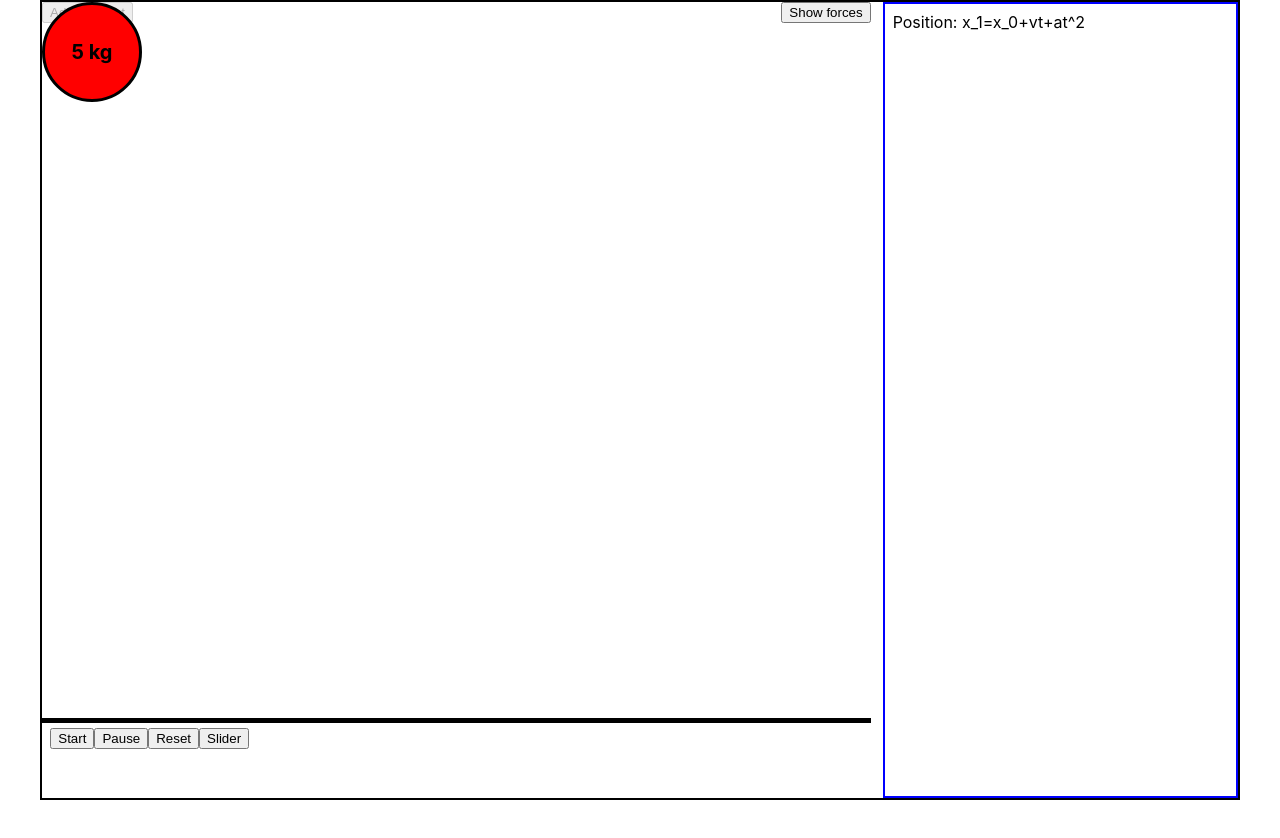
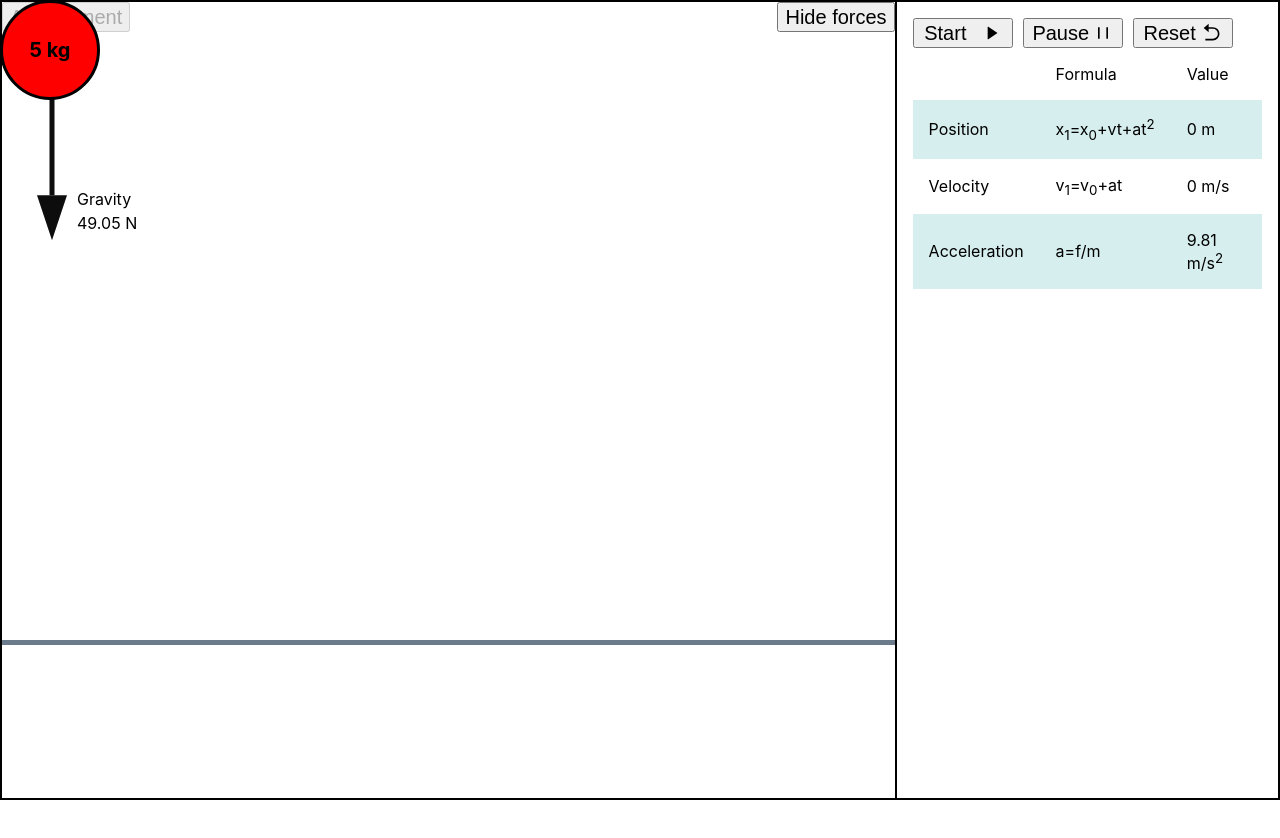
Before and after one commit to brynnchernosky/physics-mechanics-simulator, a React (Create React App) app: page / in a window 1280 px wide. Both pictures are taken after a click on the button "Add element". Shown: the top 838 px of the page. Before the commit the page ends 800 px from the top, so only its background shows below. Built offline with nearby package versions, Linux system fonts and the light colour scheme.

Commit message:
redesign

```diff
--- a/package.json
+++ b/package.json
@@ -13,7 +13,9 @@
     "node-sass": "^7.0.3",
     "react": "^18.2.0",
     "react-dom": "^18.2.0",
+    "react-icons": "^4.6.0",
     "react-scripts": "5.0.1",
+    "remixicon": "^2.5.0",
     "typescript": "^4.4.2",
     "web-vitals": "^2.1.0"
   },
--- a/src/App.scss
+++ b/src/App.scss
@@ -4,38 +4,54 @@
 
 .mechanicsSimulationContainer {
   height: 100vh;
-  width: 150vh;
-  border: solid black 2px;
-  margin: auto;
+  width: 100vw;
+  border: solid black 1px;
   display: flex;
-  overflow: hidden;
-}
 
-.mechanicsSimulationContentContainer {
-  width: 70%;
-
-  .mechanicsSimulationButtonsAndElements {
-    position: relative;
-    height: 90%;
+  .mechanicsSimulationContentContainer {
+    width: 70%;
+    border: 1px solid black;
 
     .mechanicsSimulationButtons {
       display: flex;
       justify-content: space-between;
     }
-
-    .mechanicsSimulationElements {
-    }
   }
 
-  .mechanicsSimulationFooter {
-    height: 10%;
-    margin: 1%;
+  .mechanicsSimulationEquationContainer {
+    border: 1px solid black;
+    width: 30%;
+    padding: 1em;
+    display: flex;
+    flex-direction: column;
+
+    .mechanicsSimulationFooter {
+      display: flex;
+
+      .controlButton {
+        margin-right: 0.5em;
+      }
+    }
   }
 }
 
-.mechanicsSimulationEquationContainer {
-  width: 30%;
-  border: solid blue 2px;
-  padding: 0.5em;
-  margin-left: 1%;
+table,
+th,
+td {
+  // border: 1px solid black;
+  border-collapse: collapse;
+  padding: 1em;
 }
+
+tr:nth-child(even) {
+  background-color: #d6eeee;
+}
+
+button {
+  height: 30px;
+  min-width: 100px;
+  font-size: 20px;
+  display: flex;
+  justify-content: space-around;
+  align-items: center;
+}
--- a/src/App.tsx
+++ b/src/App.tsx
@@ -4,6 +4,7 @@ import { Weight, IForce } from "./Weight";
 import "./App.scss";
 import { start } from "repl";
 import { IWallProps, Wall } from "./Wall";
+import { RiPlayFill, RiPauseFill, RiArrowGoBackFill } from "react-icons/ri";
 
 export interface ISimulationElement {
   type: string;
@@ -27,7 +28,11 @@ function App() {
   const [simulationPaused, setSimulationPaused] = useState<boolean>(true);
   const [timer, setTimer] = useState<number>(0);
   const [intervalId, setIntervalId] = useState<NodeJS.Timer | null>(null);
-  const [showForces, setShowForces] = useState<boolean>(false);
+  const [showForces, setShowForces] = useState<boolean>(true);
+
+  const [positionDisplay, setPositionDisplay] = useState(0);
+  const [velocityDisplay, setVelocityDisplay] = useState(0);
+  const [accelerationDisplay, setAccelerationDisplay] = useState(0);
 
   const addWeight = () => {
     const weight: ISimulationElement = {
@@ -43,7 +48,7 @@ function App() {
 
   useEffect(() => {
     const walls: IWallProps[] = [];
-    walls.push({ length: 100, xPos: 0, yPos: 100, angleInDegrees: 0 });
+    walls.push({ length: 70, xPos: 0, yPos: 80, angleInDegrees: 0 });
     setWallPositions(walls);
   }, []);
 
@@ -74,6 +79,7 @@ function App() {
             {simulationElements.map((element, index) => {
               if (element.type === "weight") {
                 const forceOfGravity: IForce = {
+                  description: "Gravity",
                   magnitude: element.mass * 9.81,
                   directionInDegrees: 270,
                 };
@@ -93,6 +99,9 @@ function App() {
                       setPaused={setSimulationPaused}
                       forces={[forceOfGravity]}
                       showForces={showForces}
+                      setPositionDisplay={setPositionDisplay}
+                      setVelocityDisplay={setVelocityDisplay}
+                      setAccelerationDisplay={setAccelerationDisplay}
                     />
                   </div>
                 );
@@ -114,24 +123,32 @@ function App() {
             })}
           </div>
         </div>
+      </div>
+      <div className="mechanicsSimulationEquationContainer">
         <div className="mechanicsSimulationFooter">
           <button
+            className="controlButton"
             onClick={() => {
               setSimulationPaused(false);
             }}
           >
             {" "}
             Start
+            <i className="ri-admin-line"></i>
+            <RiPlayFill />
           </button>
           <button
+            className="controlButton"
             onClick={() => {
               setSimulationPaused(true);
             }}
           >
             {" "}
             Pause
+            <RiPauseFill />
           </button>
           <button
+            className="controlButton"
             onClick={() => {
               setSimulationPaused(true);
               setSimulationReset(!simulationReset);
@@ -139,13 +156,37 @@ function App() {
           >
             {" "}
             Reset
+            <RiArrowGoBackFill />
           </button>
-          <button> Slider</button>
         </div>
-      </div>
-      <div className="mechanicsSimulationEquationContainer">
         <div className="mechanicsSimulationEquation">
-          Position: x_1=x_0+vt+at^2
+          <table>
+            <tr>
+              <td></td>
+              <td>Formula</td>
+              <td>Value</td>
+            </tr>
+            <tr>
+              <td>Position</td>
+              <td>
+                x<sub>1</sub>=x<sub>0</sub>+vt+at<sup>2</sup>
+              </td>
+              <td>{positionDisplay} m</td>
+            </tr>
+            <tr>
+              <td>Velocity</td>
+              <td>
+                v<sub>1</sub>=v<sub>0</sub>+at
+              </td>
+              <td>{velocityDisplay} m/s</td>
+            </tr>
+            <tr>
+              <td>Acceleration</td> <td>a=f/m</td>
+              <td>
+                {accelerationDisplay} m/s<sup>2</sup>
+              </td>
+            </tr>
+          </table>
         </div>
       </div>
     </div>
--- a/src/Wall.tsx
+++ b/src/Wall.tsx
@@ -21,7 +21,7 @@ export const Wall = (props: IWallProps) => {
     position: "absolute" as "absolute",
     left: xPos + "%",
     top: yPos + "%",
-    backgroundColor: "black",
+    backgroundColor: "#6c7b8b",
     zIndex: -1000,
   };
 
--- a/src/Weight.tsx
+++ b/src/Weight.tsx
@@ -5,6 +5,7 @@ import { IWallProps } from "./Wall";
 import "./Weight.scss";
 
 export interface IForce {
+  description?: string;
   magnitude: number;
   directionInDegrees: number;
 }
@@ -26,6 +27,9 @@ export interface IWeightProps {
   walls: IWallProps[];
   forces: IForce[];
   showForces: boolean;
+  setPositionDisplay: (val: number) => any;
+  setVelocityDisplay: (val: number) => any;
+  setAccelerationDisplay: (val: number) => any;
 }
 
 export const Weight = (props: IWeightProps) => {
@@ -47,6 +51,9 @@ export const Weight = (props: IWeightProps) => {
     walls,
     forces,
     showForces,
+    setPositionDisplay,
+    setVelocityDisplay,
+    setAccelerationDisplay,
   } = props;
 
   const [updatedStartPosX, setUpdatedStartPosX] = useState(startPosX);
@@ -65,7 +72,7 @@ export const Weight = (props: IWeightProps) => {
 
   useEffect(() => {
     if (!paused) {
-      checkForCollisions();
+      checkForCollisionsWithGround();
     }
   }, [incrementTime]);
 
@@ -102,6 +109,7 @@ export const Weight = (props: IWeightProps) => {
     });
     setXAcceleration(newXAcc);
     setYAcceleration(newYAcc);
+    setAccelerationDisplay(Math.round(newYAcc * 100) / 100);
   };
 
   const updatePos = (timestep: number) => {
@@ -115,6 +123,10 @@ export const Weight = (props: IWeightProps) => {
       yVelocity * timestep +
       0.5 * yAcceleration * timestep * timestep;
     setYPosition(newYPos);
+
+    const displayPos =
+      window.innerHeight * 0.8 - newYPos - 2 * (radius ?? 5) + 5;
+    setPositionDisplay(Math.round(displayPos * 100) / 100);
   };
 
   const updateVelocity = (timestep: number) => {
@@ -122,22 +134,21 @@ export const Weight = (props: IWeightProps) => {
     setXVelocity(newXVelocity);
     const newYVelocity = yVelocity + yAcceleration * timestep;
     setYVelocity(newYVelocity);
+    setVelocityDisplay(Math.round(newYVelocity * 100) / 100);
   };
 
-  const checkForCollisions = () => {
+  const checkForCollisionsWithGround = () => {
     let collision = false;
-    // const minX = xPosition;
-    // const maxX = xPosition + 2 * (radius ?? 5);
-    // const minY = yPosition;
     const effectiveRadius = radius ?? 5;
     const maxY = yPosition + yVelocity * timestepSize + 2 * effectiveRadius;
-    const containerHeight = window.innerHeight * 0.9;
+    const containerHeight = window.innerHeight;
     if (yVelocity != 0) {
       walls.forEach((wall) => {
         const wallHeight = (wall.yPos / 100) * containerHeight;
         if (maxY >= wallHeight) {
-          setYPosition(wallHeight - 2 * effectiveRadius);
+          setYPosition(wallHeight - 2 * effectiveRadius + 5);
           const newForce: IForce = {
+            description: "Normal force",
             magnitude: 9.81 * mass,
             directionInDegrees: wall.angleInDegrees + 90,
           };
@@ -192,23 +203,31 @@ export const Weight = (props: IWeightProps) => {
         onPointerMove={(e) => {
           e.preventDefault();
           if (dragging) {
-            let y = e.clientY;
-            if (e.clientY > window.innerHeight * 0.9) {
-              y = window.innerHeight * 0.9;
-            }
-            let x = e.clientX;
-            if (e.clientX > window.innerHeight * 1.1) {
-              x = window.innerHeight * 1.1;
-            } else if (x < window.innerHeight * 0.15) {
-              x = window.innerHeight * 0.15;
+            const originalYPosition = yPosition;
+            let newY = yPosition + e.clientY - clickPositionY;
+            if (newY > window.innerHeight * 0.81 - 2 * (radius ?? 5)) {
+              newY = window.innerHeight * 0.81 - 2 * (radius ?? 5);
             }
 
-            setXPosition(xPosition + x - clickPositionX);
-            setYPosition(yPosition + y - clickPositionY);
-            setUpdatedStartPosX(xPosition + x - clickPositionX);
-            setUpdatedStartPosY(yPosition + y - clickPositionY);
-            setClickPositionX(x);
-            setClickPositionY(y);
+            const originalXPosition = xPosition;
+            let newX = xPosition + e.clientX - clickPositionX;
+            if (newX > window.innerWidth * 0.7 - 2 * (radius ?? 5)) {
+              newX = window.innerWidth * 0.7 - 2 * (radius ?? 5);
+            } else if (newX < 0) {
+              newX = 0;
+            }
+
+            setXPosition(newX);
+            setYPosition(newY);
+            setUpdatedStartPosX(newX);
+            setUpdatedStartPosY(newY);
+            setPositionDisplay(
+              Math.round(
+                (window.innerHeight * 0.8 - 2 * (radius ?? 5) - newY + 5) * 100
+              ) / 100
+            );
+            setClickPositionX(e.clientX);
+            setClickPositionY(e.clientY);
           }
         }}
         onPointerUp={(e) => {
@@ -224,29 +243,39 @@ export const Weight = (props: IWeightProps) => {
       {!dragging &&
         showForces &&
         updatedForces.map((force, index) => {
-          const arrowStartY = yPosition + (radius ?? 5) / 2;
-          const arrowStartX = xPosition + (radius ?? 5);
-          const arrowEndY =
+          let arrowStartY: number = yPosition;
+          const arrowStartX: number = xPosition + (radius ?? 5);
+          let arrowEndY: number =
             arrowStartY -
             Math.abs(force.magnitude) *
               3 *
               Math.sin((force.directionInDegrees * Math.PI) / 180);
-          const arrowEndX =
+          const arrowEndX: number =
             arrowStartX +
             Math.abs(force.magnitude) *
               3 *
               Math.cos((force.directionInDegrees * Math.PI) / 180);
 
+          let color = "#0d0d0d";
+          if (arrowStartY > arrowEndY) {
+            // color = "#ffff00";
+            arrowStartY -= radius ?? 5;
+            arrowEndY -= radius ?? 5;
+          }
+
           return (
+            <div key={index}>
               <div
-              key={index}
                 style={{
                   pointerEvents: "none",
                   position: "absolute",
                   zIndex: -1,
                 }}
               >
-              <svg width={"5000px"} height={"5000px"}>
+                <svg
+                  width={window.innerWidth + "px"}
+                  height={window.innerHeight + "px"}
+                >
                   <defs>
                     <marker
                       id="arrow"
@@ -257,7 +286,7 @@ export const Weight = (props: IWeightProps) => {
                       orient="auto"
                       markerUnits="strokeWidth"
                     >
-                    <path d="M0,0 L0,6 L9,3 z" fill="#000" />
+                      <path d="M0,0 L0,6 L9,3 z" fill={color} />
                     </marker>
                   </defs>
                   <line
@@ -265,11 +294,26 @@ export const Weight = (props: IWeightProps) => {
                     y1={arrowStartY}
                     x2={arrowEndX}
                     y2={arrowEndY}
-                  stroke="#000"
+                    stroke={color}
                     strokeWidth="5"
                     markerEnd="url(#arrow)"
                   />
                 </svg>
+              </div>
+              <div
+                style={{
+                  pointerEvents: "none",
+                  position: "relative",
+                  left: arrowEndX + 25 + "px",
+                  top: arrowEndY + "px",
+                  zIndex: -1,
+                  lineHeight: 0.5,
+                }}
+              >
+                {force.description && <p>{force.description}</p>}
+                {!force.description && <p>Force</p>}
+                <p>{Math.round(100 * force.magnitude) / 100} N</p>
+              </div>
             </div>
           );
         })}
```
Also changed, not shown: 2 other files (tests, documents, lock files or other folders). Lines whose indentation alone changed are shown as unchanged.
